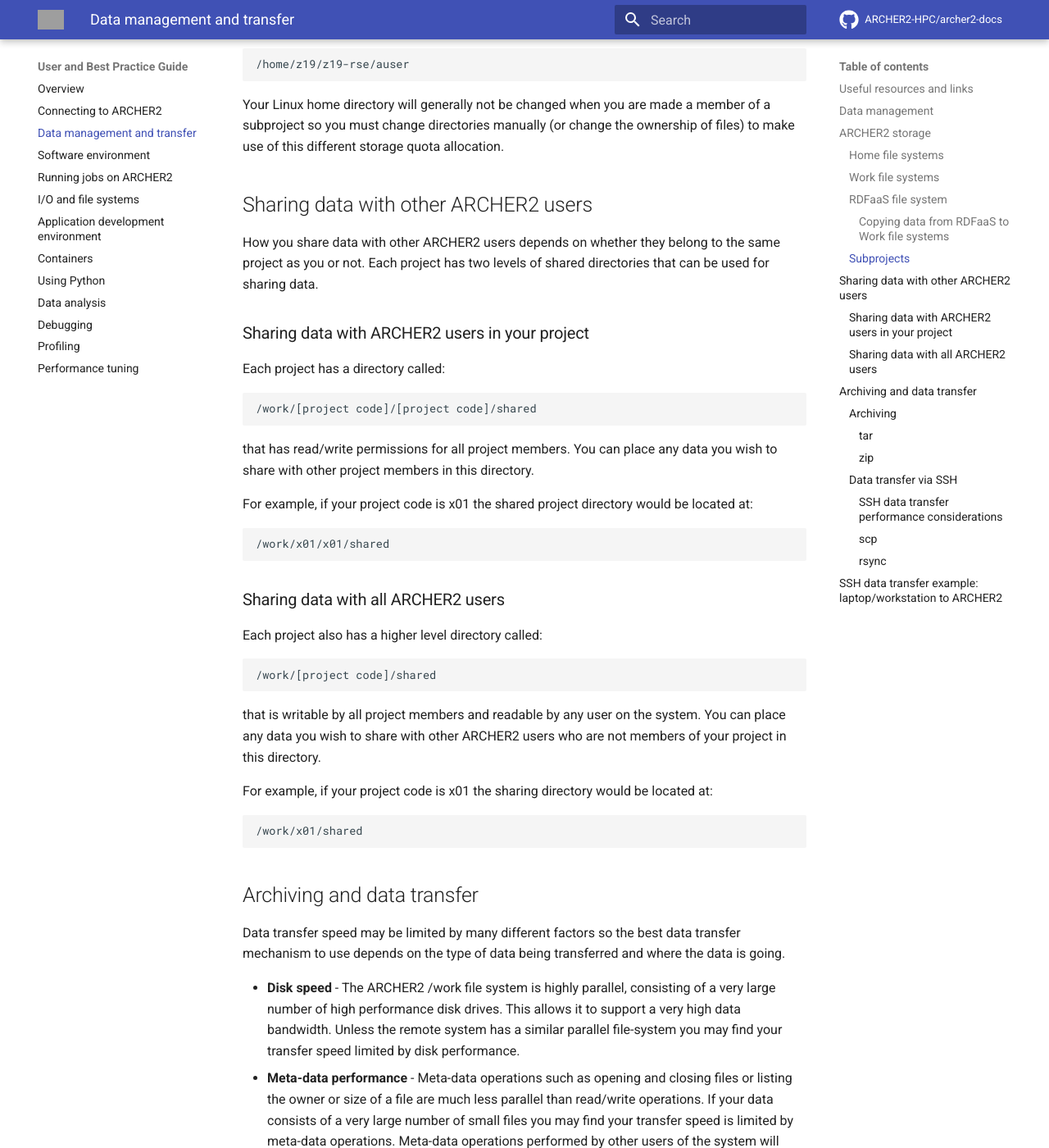
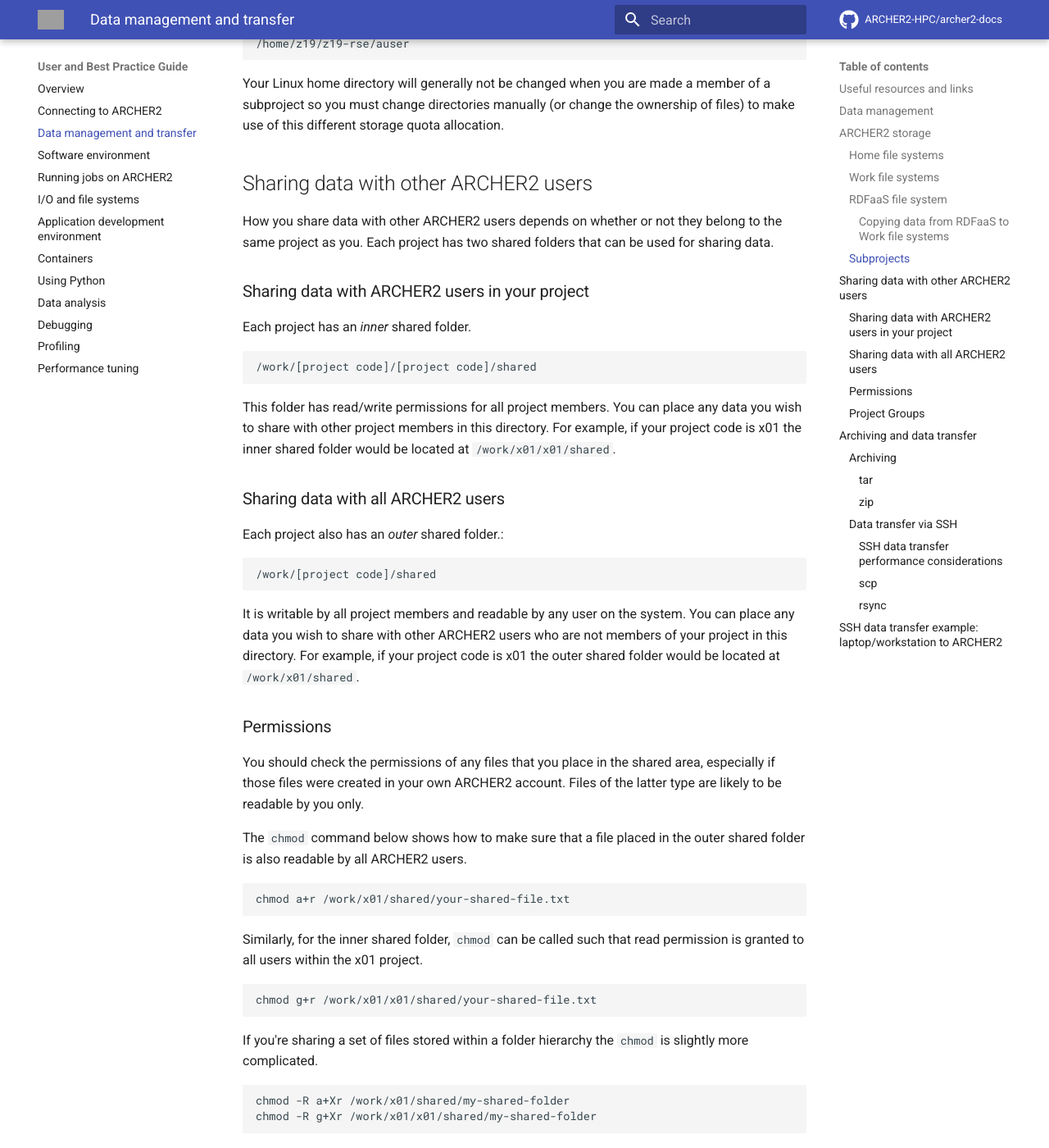
Before and after one commit to ARCHER2-HPC/archer2-docs, an MkDocs documentation site: the page built from docs/user-guide/data.md, in a window 1280 px wide and 1400 px high, scrolled down 4319 px. Shown: the whole window at 82% size. Built offline with MkDocs 1.6.1 and Material for MkDocs 9.7.7, drawn with Linux system fonts in a browser that asks for light colours; comment, search, counter and statistics services are not loaded; some of the changed text lies outside the part shown; grey boxes are pictures that could not be loaded.

Commit message:
Updated shared folders info.

```diff
--- a/docs/user-guide/data.md
+++ b/docs/user-guide/data.md
@@ -197,38 +196,73 @@
 
 ## Sharing data with other ARCHER2 users
 
-How you share data with other ARCHER2 users depends on whether they
-belong to the same project as you or not. Each project has two levels of
-shared directories that can be used for sharing data.
+How you share data with other ARCHER2 users depends on whether or not
+they belong to the same project as you. Each project has two shared
+folders that can be used for sharing data.
 
 ### Sharing data with ARCHER2 users in your project
 
-Each project has a directory called:
+Each project has an *inner* shared folder.
 
     /work/[project code]/[project code]/shared
 
-that has read/write permissions for all project members. You can place
-any data you wish to share with other project members in this directory.
-
-For example, if your project code is x01 the shared project directory
-would be located at:
-
-    /work/x01/x01/shared
+This folder has read/write permissions for all project members. You can
+place any data you wish to share with other project members in this
+directory. For example, if your project code is x01 the inner shared
+folder would be located at `/work/x01/x01/shared`.
 
 ### Sharing data with all ARCHER2 users
 
-Each project also has a higher level directory called:
+Each project also has an *outer* shared folder.:
 
     /work/[project code]/shared
 
-that is writable by all project members and readable by any user on the
+It is writable by all project members and readable by any user on the
 system. You can place any data you wish to share with other ARCHER2
-users who are not members of your project in this directory.
+users who are not members of your project in this directory. For example,
+if your project code is x01 the outer shared folder would be located
+at `/work/x01/shared`.
 
-For example, if your project code is x01 the sharing directory would be
-located at:
+### Permissions
 
-    /work/x01/shared
+You should check the permissions of any files that you place in the shared area,
+especially if those files were created in your own ARCHER2 account. Files of the
+latter type are likely to be readable by you only.
+
+The `chmod` command below shows how to make sure that a file placed in the outer
+shared folder is also readable by all ARCHER2 users.
+
+    chmod a+r /work/x01/shared/your-shared-file.txt
+
+Similarly, for the inner shared folder, `chmod` can be called such that read
+permission is granted to all users within the x01 project.
+
+    chmod g+r /work/x01/x01/shared/your-shared-file.txt
+
+If you're sharing a set of files stored within a folder hierarchy the `chmod`
+is slightly more complicated.
+
+    chmod -R a+Xr /work/x01/shared/my-shared-folder
+    chmod -R g+Xr /work/x01/x01/shared/my-shared-folder
+
+The `-R` option ensures that the read permission is enabled recursively and
+the `+X` guarantees that the user(s) you're sharing the folder with can access
+the subdirectories below `my-shared-folder`.
+
+### Project Groups
+
+Every file has an *owner* group that specifies access permissions for users
+belonging to that group. It's usually the case that the group id is synonymous
+with the project code. Somewhat confusingly however, projects can contain
+groups of their own which can be assigned disk space quotas distinct from
+the project.
+
+    chown -R my-shared-folder:x01-group /work/x01/x01-group/$USER/my-folder
+
+The `chown` command above changes the owning group for all the files within
+`my-folder` to the `x01-group` group. This might be necessary if previously
+those files were *owned* by the x01 group and thereby using some of the x01
+disk quota.
 
 ## Archiving and data transfer
 
```
Also changed, not shown: other parts of docs/user-guide/data.md (+1 -2 lines).
